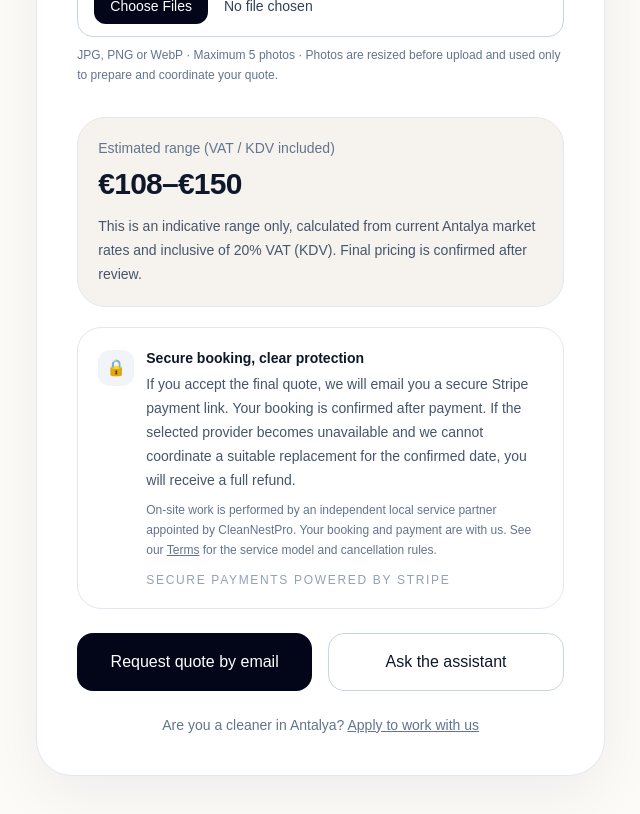
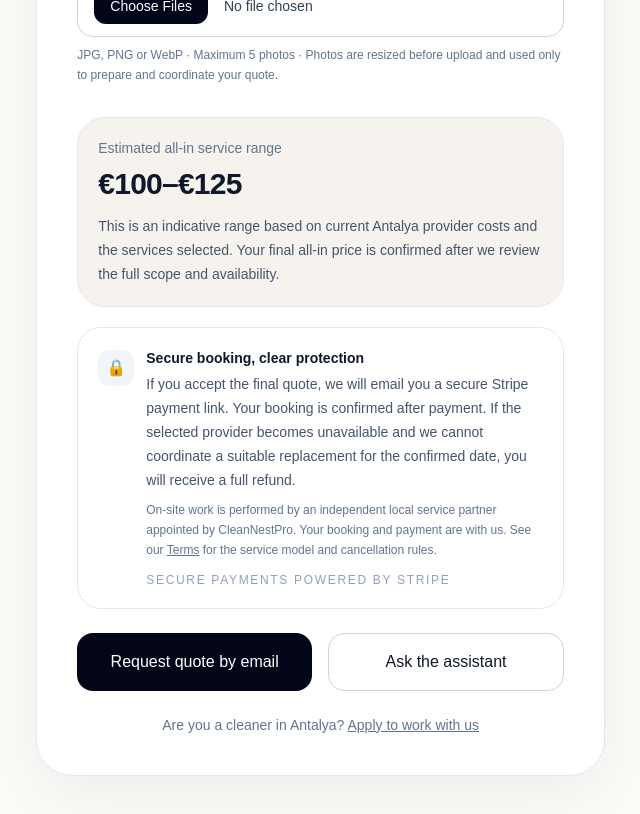
Before and after one commit to LyatifAhmed/cleannestpro, a Next.js app: page / in a window 1280 px wide. Shown: the part 7500-8314 px from the top of the page, without its empty margins (611-1251 px from the left). Built offline with nearby package versions, Linux system fonts and the light colour scheme.

Commit message:
update cleaning quote pricing model

```diff
--- a/app/page.tsx
+++ b/app/page.tsx
@@ -221,7 +221,7 @@ const faqs = [
   },
   {
     q: "How is pricing confirmed?",
-    a: "The range shown on the page is only indicative and includes VAT (KDV). Final pricing is confirmed after we review your property details, timing, and any requested extras.",
+    a: "The range shown on the page is indicative and includes the quoted service costs. Final pricing is confirmed after we review your property details, timing, requested extras, and current local provider availability.",
   },
   {
     q: "How do I request a quote?",
@@ -298,13 +298,16 @@ const staggerWrap: Variants = {
 };
 
 // ─────────────────────────────────────────────────────────────
-// Antalya piyasa araştırmasına dayalı fiyat mantığı
-// Kaynaklar: Armut, TrendHizmet, Uğurlu Temizlik, Temizlik Express (2026)
-// Kur: 1 EUR ≈ 53,5 TL (temmuz 2026)
-// KDV: %20 (Türkiye standart oranı) — nihai fiyata dahil edilir
+// Antalya piyasa araştırmasına ve ilk tamamlanan tedarikçi tekliflerine
+// dayalı müşteri fiyat aralığı (Temmuz 2026).
+//
+// Bu yalnızca yönlendirici bir aralıktır. Nihai fiyat, yerel sağlayıcının
+// KDV dahil maliyeti kesinleştikten sonra şu hedefle kontrol edilir:
+//   finalQuoteEur = supplierCostTry / currentEurTryRate / 0.72
+// 0.72; ödeme/kur maliyetleri, operasyon payı ve yaklaşık %18-20 hedef
+// marj için güvenli bir geri-kazanım katsayısıdır.
 // ─────────────────────────────────────────────────────────────
 
-const VAT_RATE = 0.2; // %20 KDV
 const MAX_PROPERTY_PHOTOS = 5;
 const MAX_PHOTO_BYTES = 700 * 1024;
 const MAX_TOTAL_PHOTO_BYTES = 3.5 * 1024 * 1024;
@@ -368,38 +371,36 @@ async function compressPropertyPhoto(file: File): Promise<File> {
 }
 
 function estimateQuote(data: FormState) {
-  // 1) Emlak tipine göre BAZ fiyat aralığı (KDV hariç, € cinsinden)
-  //    Antalya'daki profesyonel firma paket fiyatlarından türetildi.
+  // Müşteriye gösterilen yönetilen hizmet aralığı (€).
+  // Yerel sağlayıcının kendi KDV'si tedarikçi maliyetinin içindedir;
+  // CleanNestPro müşteriye ayrıca Türk KDV'si tahsil ediyor gibi gösterilmez.
   let baseMin = 0;
   let baseMax = 0;
 
   switch (data.propertyType) {
     case "Studio":
-      baseMin = 70;
-      baseMax = 95;
+      baseMin = 65;
+      baseMax = 85;
       break;
     case "1 Bedroom Apartment":
-      // 1+1 daire: piyasada 5.000 TL'den başlıyor (~€93)
       baseMin = 90;
-      baseMax = 125;
+      baseMax = 110;
       break;
     case "2 Bedroom Apartment":
-      baseMin = 125;
+      baseMin = 120;
+      baseMax = 135;
+      break;
+    case "3 Bedroom Apartment":
+      baseMin = 140;
       baseMax = 165;
       break;
-    case "3 Bedroom Apartment":
-      // 3+1 standart temizlik: 8.000–10.000 TL (~€150–187)
-      baseMin = 145;
-      baseMax = 185;
-      break;
     case "Villa / Large Home":
-      // Villa: 50–85 TL/m², ortalama 250 m² villa için hesaplandı
       baseMin = 220;
-      baseMax = 420;
+      baseMax = 380;
       break;
     case "Holiday Home":
-      baseMin = 135;
-      baseMax = 200;
+      baseMin = 130;
+      baseMax = 180;
       break;
   }
 
@@ -415,9 +416,8 @@ function estimateQuote(data: FormState) {
       serviceMultiplierMax = 1;
       break;
     case "Deep Cleaning":
-      // Piyasa: standart fiyatın %50-70 üzerinde
-      serviceMultiplierMin = 1.45;
-      serviceMultiplierMax = 1.7;
+      serviceMultiplierMin = 1.4;
+      serviceMultiplierMax = 1.5;
       break;
     case "Airbnb Turnover Cleaning":
       // Genelde standart temizliğe yakın, çarşaf değişimi vb. ile hafif üstünde
@@ -425,9 +425,8 @@ function estimateQuote(data: FormState) {
       serviceMultiplierMax = 1.25;
       break;
     case "Move In / Move Out Cleaning":
-      // Taşınma sonrası / detaylı temizlik, inşaat sonrasına yakın ama daha hafif
-      serviceMultiplierMin = 1.4;
-      serviceMultiplierMax = 1.65;
+      serviceMultiplierMin = 1.35;
+      serviceMultiplierMax = 1.55;
       break;
     case "After-party Cleanup":
       serviceMultiplierMin = 1.15;
@@ -440,14 +439,29 @@ function estimateQuote(data: FormState) {
 
   // 3) Malzeme (temizlik ürünleri getirilmesi)
   if (data.suppliesNeeded === "Yes") {
-    min += 10;
-    max += 18;
+    min += 8;
+    max += 10;
   }
 
-  // 4) Ekstra görevler — her biri yaklaşık 20-30 dk ek işçiliğe denk gelir
-  if (data.extraTasks.length > 0) {
-    min += data.extraTasks.length * 7;
-    max += data.extraTasks.length * 14;
+  // Ek işler aynı maliyette değildir. Özellikle profesyonel koltuk yıkama,
+  // ayrı personel ve makine gerektirdiği için bağımsız fiyatlandırılır.
+  const extraPrices: Record<string, [number, number]> = {
+    "Interior windows": [8, 12],
+    "Exterior windows (where safely accessible)": [10, 16],
+    "Balcony / terrace": [8, 12],
+    "Inside fridge": [6, 9],
+    "Inside oven": [7, 10],
+    "Inside kitchen cupboards & drawers (empty, clean & replace contents)": [10, 15],
+    "Sofa & armchair deep cleaning": [70, 80],
+    "Linen change": [5, 8],
+    Ironing: [10, 18],
+    "After-party extra mess": [18, 30],
+  };
+
+  for (const task of data.extraTasks) {
+    const [extraMin, extraMax] = extraPrices[task] ?? [7, 12];
+    min += extraMin;
+    max += extraMax;
   }
 
   // 5) Düzenli hizmet indirimi — piyasada abonelik/düzenli temizlikler
@@ -460,15 +474,19 @@ function estimateQuote(data: FormState) {
     max *= 0.95;
   }
 
-  // Mantıklı bir taban belirle (çok küçük gösterimleri önlemek için)
+  // CleanNestPro koordinasyonu, çok dilli destek, Stripe maliyeti ve makul
+  // operasyon tamponu. Nihai teklif yine gerçek sağlayıcı fiyatıyla doğrulanır.
+  min *= 1.13;
+  max *= 1.13;
+
   min = Math.max(35, min);
   max = Math.max(min + 15, max);
 
-  // 6) %20 KDV ekle (fiyata dahil olarak gösterilecek)
-  const minWithVat = Math.round(min * (1 + VAT_RATE));
-  const maxWithVat = Math.round(max * (1 + VAT_RATE));
-
-  return `€${minWithVat}–€${maxWithVat}`;
+  // Daha okunabilir fiyat noktaları için en yakın €5'e yuvarla.
+  const roundedMin = Math.round(min / 5) * 5;
+  const roundedMax = Math.round(max / 5) * 5;
+
+  return `€${roundedMin}–€${roundedMax}`;
 }
 
 function getFaqJsonLd() {
@@ -1505,15 +1523,15 @@ export default function Home() {
 
                 <div className="mt-8 rounded-[28px] border border-slate-200 bg-[#f6f3ee] p-5 dark:border-white/10 dark:bg-white/5">
                   <div className="text-sm font-medium text-slate-500 dark:text-slate-400">
-                    Estimated range (VAT / KDV included)
+                    Estimated all-in service range
                   </div>
                   <div className="mt-2 text-3xl font-semibold tracking-tight">
                     {estimate}
                   </div>
                   <p className="mt-3 text-sm leading-6 text-slate-600 dark:text-slate-300">
-                    This is an indicative range only, calculated from current
-                    Antalya market rates and inclusive of 20% VAT (KDV). Final
-                    pricing is confirmed after review.
+                    This is an indicative range based on current Antalya provider
+                    costs and the services selected. Your final all-in price is
+                    confirmed after we review the full scope and availability.
                   </p>
                 </div>
 
```
